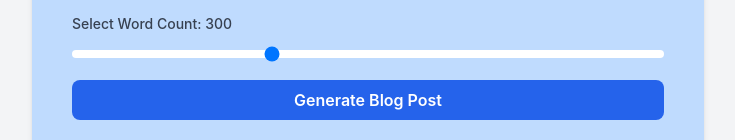
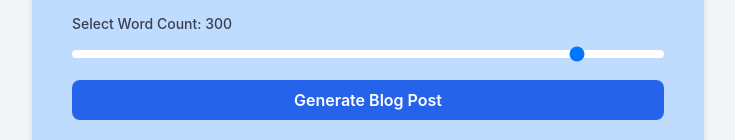
Before and after one commit to lilyeckhart/AI-Blog-Generator, a React (Create React App) app: page / in a window 1280 px wide. Shown: the part 424-564 px from the top of the page, without its empty margins (272-1007 px from the left). Built offline with nearby package versions, Linux system fonts and the light colour scheme.

Commit message:
Fix lower sliding scale

```diff
--- a/src/App.js
+++ b/src/App.js
@@ -123,8 +123,8 @@ function App() {
             id="count"
             type="range"
             name="count"
-            min="100"
-            max="700"
+            min="10"
+            max="300"
             step="50"
             value={count}
             className="w-full h-2 rounded-lg appearance-none cursor-pointer"
```
